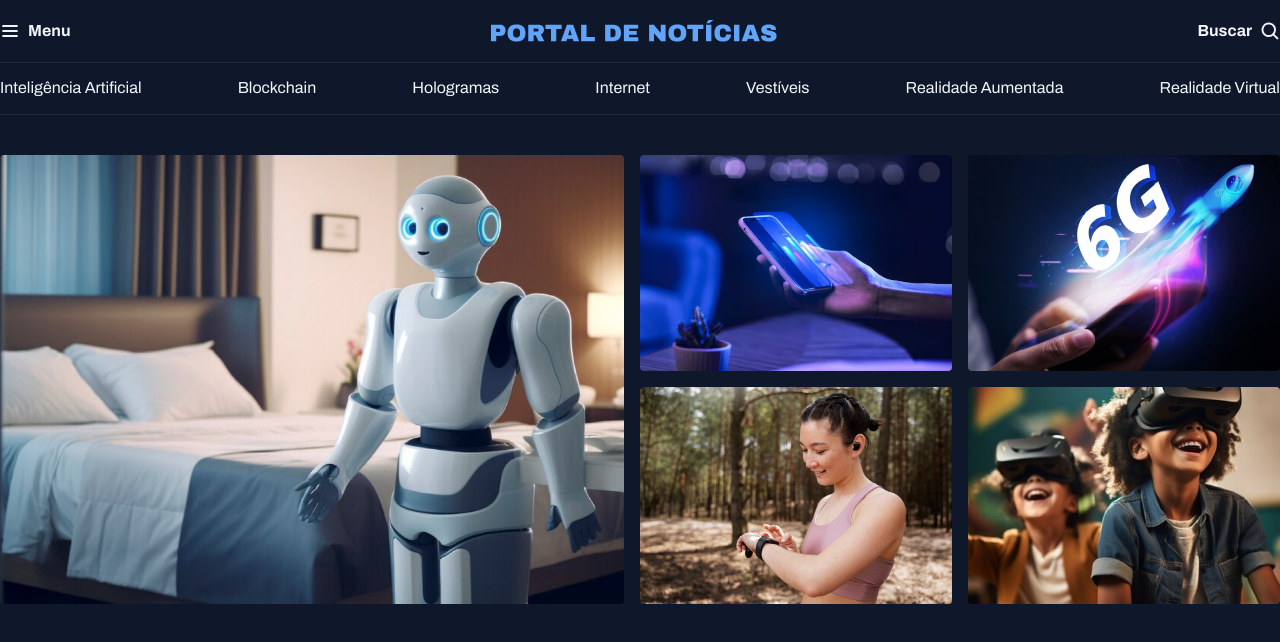
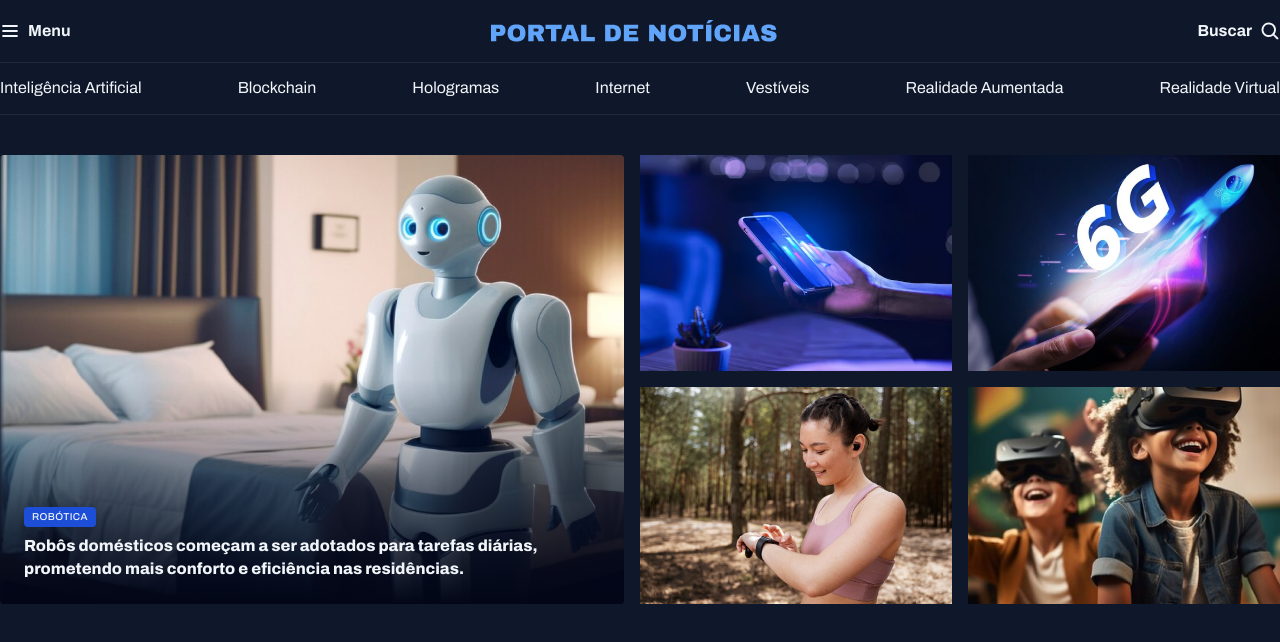
Before and after one commit to Flavianna-Saldanha/portal-noticias, a Next.js app: page / in a window 1280 px wide. Shown: the top 642 px of the page. Built offline with nearby package versions, Linux system fonts and the light colour scheme.

Commit message:
Ajustando conteúdo do card

```diff
--- a/app/globals.css
+++ b/app/globals.css
@@ -49,6 +49,44 @@ img {
   max-width: 100%;
 }
 
+.text-2xl {
+  font: var(--h1);
+}
+
+.text-xl {
+  font: var(--h2);
+}
+
+.text-lg {
+  font: var(--h3);
+}
+
+.text-sm {
+  font: var(--text-sm);
+}
+
+figcaption {
+  position: absolute;
+  bottom: 0;
+  padding: 24px;
+
+  h2 {
+    margin-top: 8px;
+  }
+}
+
+.content-tag {
+  display: inline-block;
+  background-color: var(--brand-color-dark);
+  padding: 4px 8px;
+  border-radius: 4px;
+  font: 500 10px/1.2 var(--font-family);
+  text-transform: uppercase;
+  letter-spacing: 0.04em;
+  color: var(--text-color-primary);
+  box-shadow: 0px 4px 16px rgba(2, 6, 23, 0.251);
+}
+
 #primary {
   padding-block: 20px;
 
@@ -78,6 +116,19 @@ img {
   img {
     height: 100%;
     object-fit: cover;
-    border-radius: 4px;
   }
 }
+
+.card {
+  position: relative;
+  border-radius: 4px;
+  overflow: hidden;
+
+  &::before {
+    content: "";
+    position: absolute;
+    inset: 0;
+    top: 50%;
+    background: linear-gradient(180deg, transparent 0%, #020617 100%);
+  }
+}
--- a/src/components/main/Main.tsx
+++ b/src/components/main/Main.tsx
@@ -3,9 +3,17 @@ export const Main = () => {
     <>
       <main className="grid container mt-10">
         <section id="featured" className="grid grid-flow-col gap-4">
-          <div>
+          <figure className="card">
             <img src="../assets/images/Image 01.png" alt="" />
-          </div>
+
+            <figcaption>
+              <span className="content-tag">Robótica</span>
+              <h2 className="text-xl">
+                Robôs domésticos começam a ser adotados para tarefas diárias,
+                prometendo mais conforto e eficiência nas residências.
+              </h2>
+            </figcaption>
+          </figure>
 
           <div className="grid grid-cols-2 gap-4">
             <div>
```
